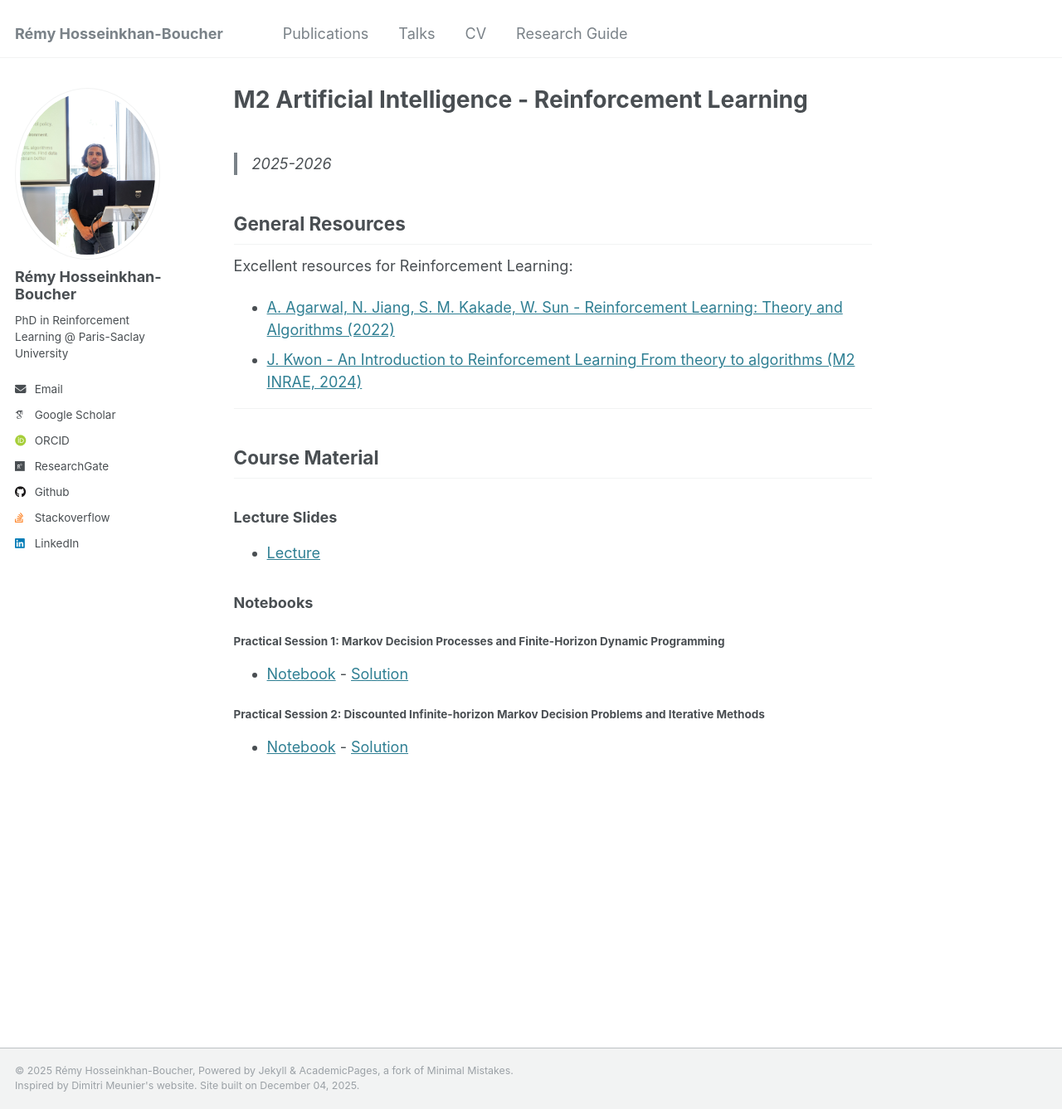
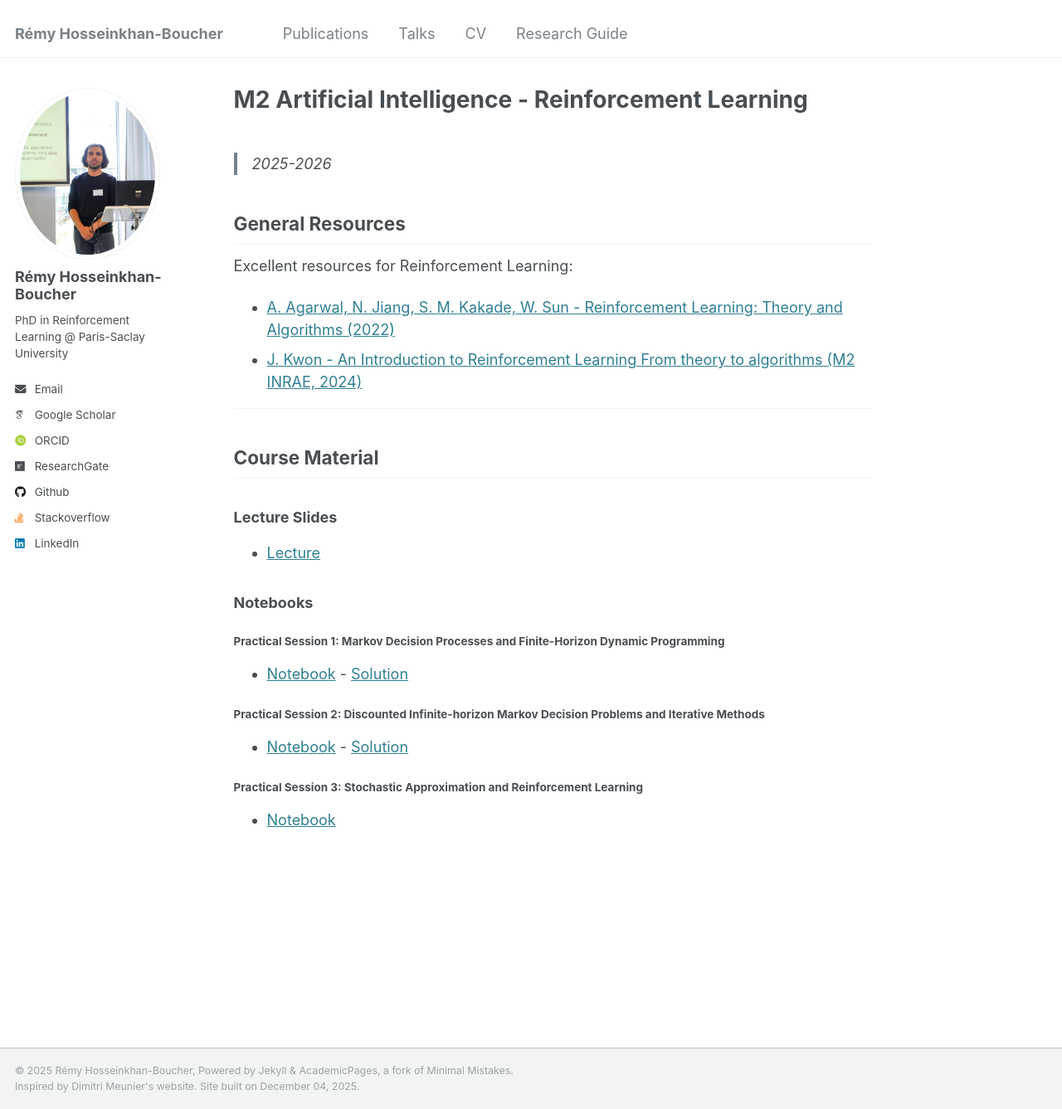
Before and after one commit to ReHoss/rehoss.github.io, a Jekyll site: the page built from _pages/teaching/2025_2026_m2ai_reinforcement_learning/2025_2026_m2ai_reinforcement_learning.md, in a window 1280 px wide and 1337 px high. Shown: the whole window at 83% size. Built offline with Jekyll 4.4.1, drawn with Linux system fonts in a browser that asks for light colours; some web fonts are replaced.

Commit message:
Add m2ai_2025_2026_practical_session_3.ipynb

```diff
--- a/_pages/teaching/2025_2026_m2ai_reinforcement_learning/2025_2026_m2ai_reinforcement_learning.md
+++ b/_pages/teaching/2025_2026_m2ai_reinforcement_learning/2025_2026_m2ai_reinforcement_learning.md
@@ -27,3 +27,6 @@ Excellent resources for Reinforcement Learning:
 
 #### Practical Session 2: Discounted Infinite-horizon Markov Decision Problems and Iterative Methods
 * [Notebook]({{ site.baseurl }}/files/teaching/2025_2026_m2ai_reinforcement_learning/notebooks/m2ai_2025_2026_practical_session_2.ipynb) - [Solution]({{ site.baseurl }}/files/teaching/2025_2026_m2ai_reinforcement_learning/notebooks/m2ai_2025_2026_practical_session_2_solution.ipynb)
+
+#### Practical Session 3: Stochastic Approximation and Reinforcement Learning
+* [Notebook]({{ site.baseurl }}/files/teaching/2025_2026_m2ai_reinforcement_learning/notebooks/m2ai_2025_2026_practical_session_3.ipynb)
```
Also changed, not shown: 1 other file.
